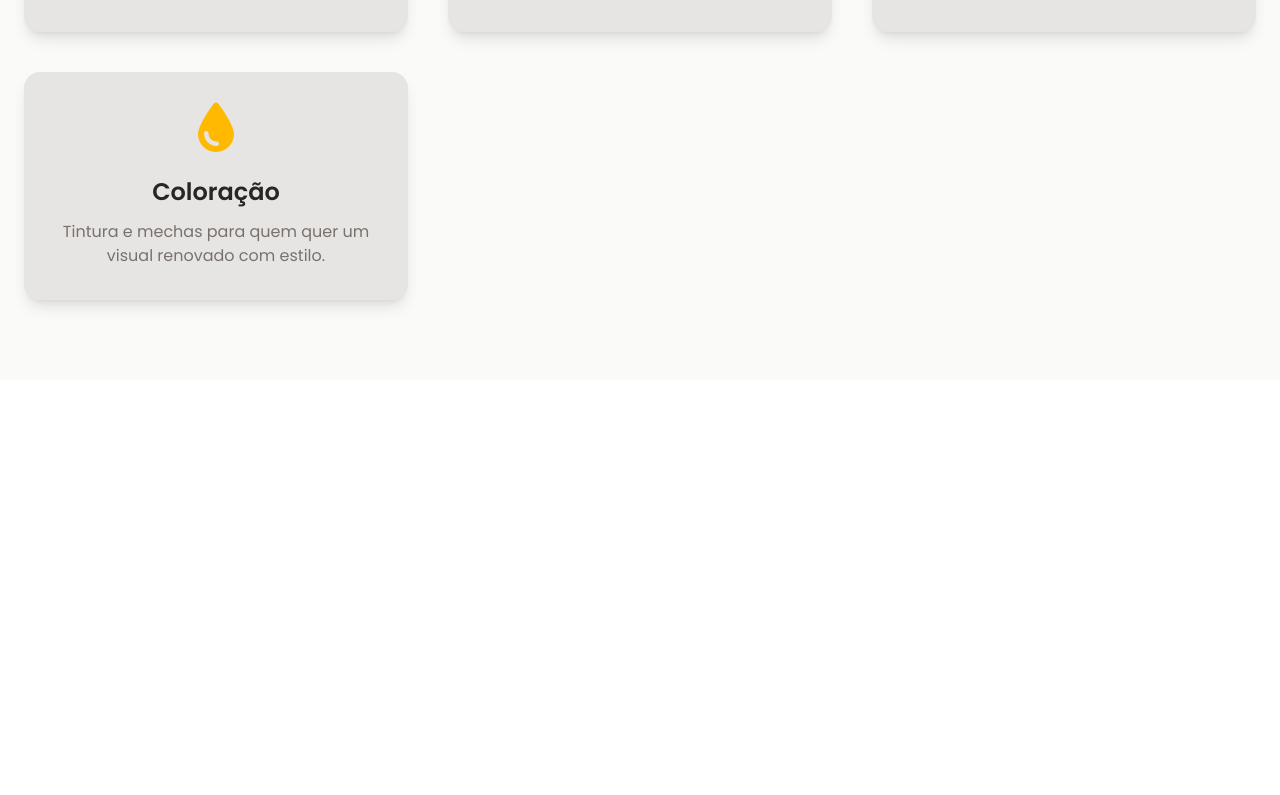
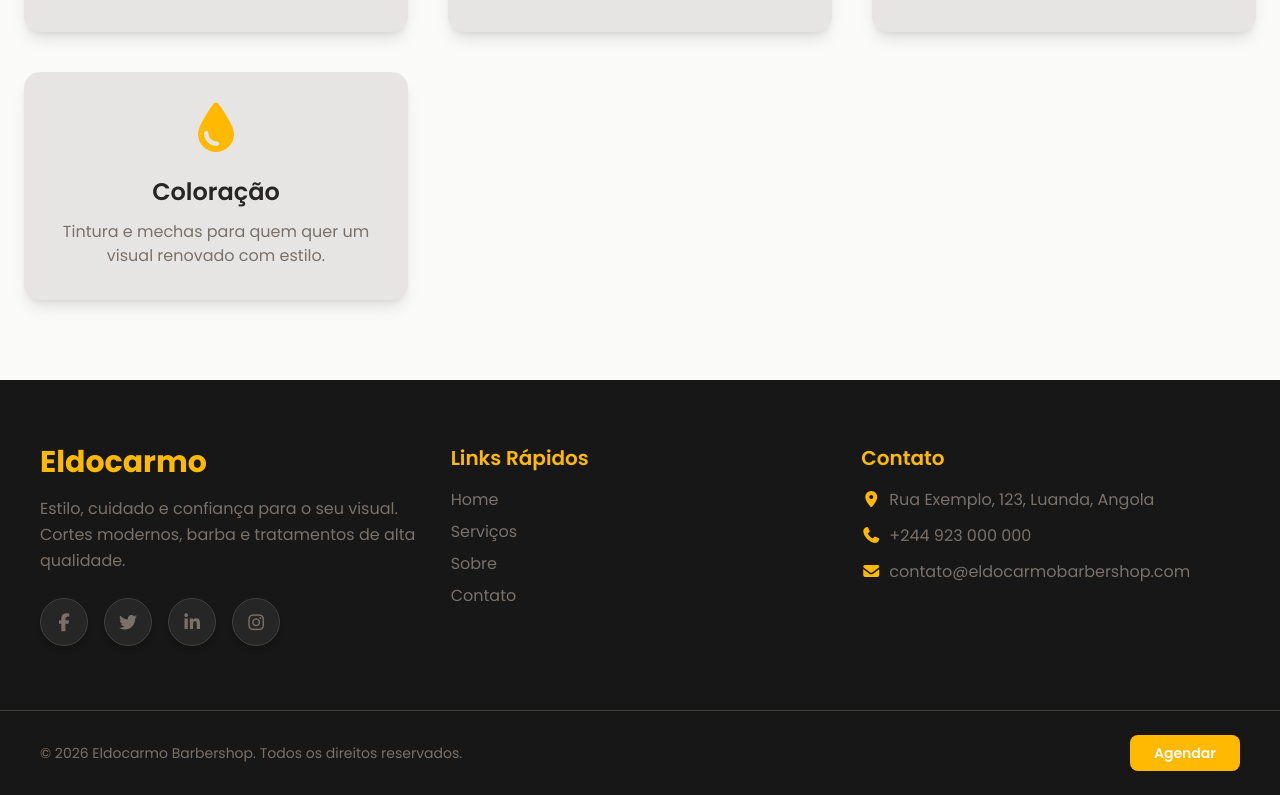
Before and after one commit to nsimba-afonso-nwayami/eldocarmo-barbershop, a React (Vite) app: page / in a window 1280 px wide. Shown: the part 1752-2547 px from the top of the page. Before the commit the page ends 2132 px from the top, so only its background shows below. Built offline with nearby package versions, Linux system fonts and the light colour scheme; some icons are missing.

Commit message:
Rodapé feito

```diff
--- a/src/components/footer/Footer.jsx
+++ b/src/components/footer/Footer.jsx
@@ -2,6 +2,101 @@ import { Link } from "react-router-dom";
 
 export default function Footer() {
   return (
-    <footer></footer>
+    <footer className="bg-neutral-900 text-stone-50 relative">
+      <div className="max-w-7xl mx-auto px-6 md:px-10 py-16 grid grid-cols-1 md:grid-cols-3 gap-8">
+        {/* Logo e descrição */}
+        <div className="md:col-span-1">
+          <h3 className="text-3xl font-bold text-amber-400 mb-4">Eldocarmo</h3>
+          <p className="text-stone-500 leading-relaxed">
+            Estilo, cuidado e confiança para o seu visual. Cortes modernos, barba e tratamentos de alta qualidade.
+          </p>
+          <div className="flex mt-6 space-x-4">
+            {/* Redes sociais */}
+            <a
+              href="#"
+              className="flex items-center justify-center w-12 h-12 text-stone-500 bg-neutral-800 rounded-full border border-stone-700 shadow-md hover:text-stone-50 hover:bg-amber-400 hover:border-amber-400 hover:shadow-lg transform hover:scale-110 transition duration-300"
+            >
+              <i className="fab fa-facebook-f text-lg"></i>
+            </a>
+            <a
+              href="#"
+              className="flex items-center justify-center w-12 h-12 text-stone-500 bg-neutral-800 rounded-full border border-stone-700 shadow-md hover:text-stone-50 hover:bg-amber-400 hover:border-amber-400 hover:shadow-lg transform hover:scale-110 transition duration-300"
+            >
+              <i className="fab fa-twitter text-lg"></i>
+            </a>
+            <a
+              href="#"
+              className="flex items-center justify-center w-12 h-12 text-stone-500 bg-neutral-800 rounded-full border border-stone-700 shadow-md hover:text-stone-50 hover:bg-amber-400 hover:border-amber-400 hover:shadow-lg transform hover:scale-110 transition duration-300"
+            >
+              <i className="fab fa-linkedin-in text-lg"></i>
+            </a>
+            <a
+              href="#"
+              className="flex items-center justify-center w-12 h-12 text-stone-500 bg-neutral-800 rounded-full border border-stone-700 shadow-md hover:text-stone-50 hover:bg-amber-400 hover:border-amber-400 hover:shadow-lg transform hover:scale-110 transition duration-300"
+            >
+              <i className="fab fa-instagram text-lg"></i>
+            </a>
+          </div>
+        </div>
+
+        {/* Links rápidos */}
+        <div>
+          <h4 className="text-xl font-semibold text-amber-400 mb-4">Links Rápidos</h4>
+          <ul className="space-y-2 text-stone-500">
+            <li>
+              <Link to="/" className="hover:text-amber-400 transition">Home</Link>
+            </li>
+            <li>
+              <Link to="/servicos" className="hover:text-amber-400 transition">Serviços</Link>
+            </li>
+            <li>
+              <Link to="/sobre" className="hover:text-amber-400 transition">Sobre</Link>
+            </li>
+            <li>
+              <Link to="/contato" className="hover:text-amber-400 transition">Contato</Link>
+            </li>
+          </ul>
+        </div>
+
+        {/* Contato */}
+        <div>
+          <h4 className="text-xl font-semibold text-amber-400 mb-4">Contato</h4>
+          <div className="text-stone-500 space-y-3">
+            <p>
+              <i className="fas fa-map-marker-alt mr-2 text-amber-400"></i>
+              Rua Exemplo, 123, Luanda, Angola
+            </p>
+            <p>
+              <i className="fas fa-phone mr-2 text-amber-400"></i>
+              <a href="tel:+244923000000" className="hover:text-amber-400 transition">
+                +244 923 000 000
+              </a>
+            </p>
+            <p>
+              <i className="fas fa-envelope mr-2 text-amber-400"></i>
+              <a href="mailto:contato@eldocarmobarbershop.com" className="hover:text-amber-400 transition">
+                contato@eldocarmobarbershop.com
+              </a>
+            </p>
+          </div>
+        </div>
+      </div>
+
+      {/* Divisor */}
+      <div className="border-t border-stone-700"></div>
+
+      {/* Créditos e CTA */}
+      <div className="max-w-7xl mx-auto px-6 md:px-10 py-6 flex flex-col md:flex-row justify-between items-center text-stone-500 text-sm">
+        <p>
+          &copy; {new Date().getFullYear()} Eldocarmo Barbershop. Todos os direitos reservados.
+        </p>
+        <Link
+          to="/agendar"
+          className="mt-4 md:mt-0 inline-block bg-amber-400 text-stone-50 px-6 py-2 rounded-lg font-semibold hover:bg-amber-500 transition"
+        >
+          Agendar
+        </Link>
+      </div>
+    </footer>
   );
 }
```
